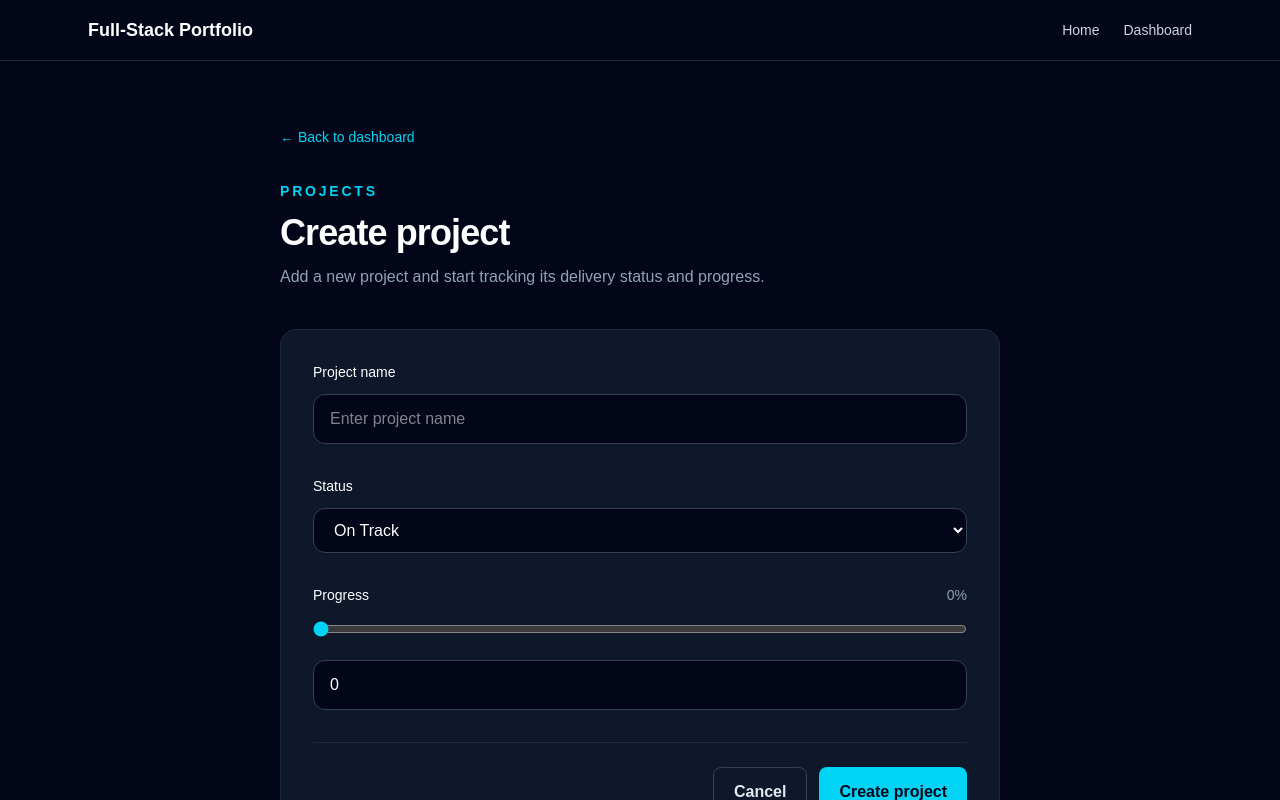
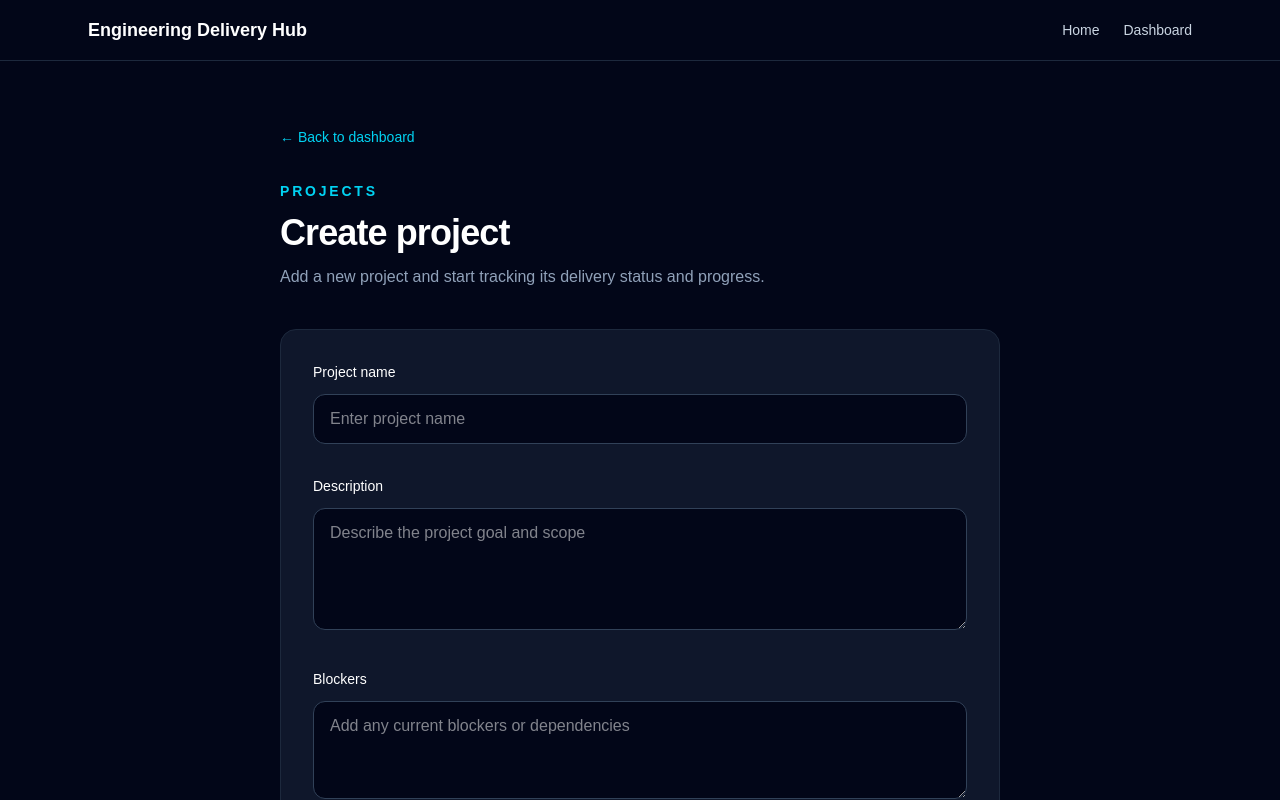
Before and after one commit to pratibashan/engineering-delivery-hub, a Next.js app in the folder web/: page /dashboard/projects/new in a window 1280 px wide. Shown: the top 800 px of the page. Built offline with nearby package versions, Linux system fonts and the light colour scheme; no server answers.

Commit message:
Add project management UI and CRUD integration

```diff
--- a/web/src/app/dashboard/projects/[id]/edit/page.tsx
+++ b/web/src/app/dashboard/projects/[id]/edit/page.tsx
@@ -16,6 +16,8 @@ export default function EditProjectPage() {
   const [name, setName] = useState("");
   const [status, setStatus] = useState<ProjectStatus>("On Track");
   const [progress, setProgress] = useState(0);
+  const [description, setDescription] = useState("");
+  const [blockers, setBlockers] = useState("");
 
   const [isLoading, setIsLoading] = useState(true);
   const [isSubmitting, setIsSubmitting] = useState(false);
@@ -29,6 +31,8 @@ export default function EditProjectPage() {
         setName(project.name);
         setStatus(project.status);
         setProgress(project.progress);
+        setDescription(project.description ?? "");
+        setBlockers(project.blockers ?? "");
       } catch (error) {
         console.error(error);
         setError("Unable to load project.");
@@ -40,7 +44,7 @@ export default function EditProjectPage() {
     loadProject();
   }, [id]);
 
-  async function handleSubmit(event: React.FormEvent<HTMLFormElement>) {
+  async function handleSubmit(event: React.SubmitEvent<HTMLFormElement>) {
     event.preventDefault();
 
     setError("");
@@ -51,6 +55,8 @@ export default function EditProjectPage() {
         name,
         status,
         progress,
+        description,
+        blockers,
       });
 
       router.push(`/dashboard/projects/${id}`);
@@ -108,6 +114,34 @@ export default function EditProjectPage() {
               value={name}
               onChange={(event) => setName(event.target.value)}
               required
+              className="mt-3 w-full rounded-xl border border-slate-700 bg-slate-950 px-4 py-3 outline-none transition focus:border-cyan-400"
+            />
+          </div>
+
+          <div>
+            <label htmlFor="description" className="block text-sm font-medium">
+              Description
+            </label>
+
+            <textarea
+              id="description"
+              value={description}
+              onChange={(event) => setDescription(event.target.value)}
+              rows={4}
+              className="mt-3 w-full rounded-xl border border-slate-700 bg-slate-950 px-4 py-3 outline-none transition focus:border-cyan-400"
+            />
+          </div>
+
+          <div>
+            <label htmlFor="blockers" className="block text-sm font-medium">
+              Blockers
+            </label>
+
+            <textarea
+              id="blockers"
+              value={blockers}
+              onChange={(event) => setBlockers(event.target.value)}
+              rows={3}
               className="mt-3 w-full rounded-xl border border-slate-700 bg-slate-950 px-4 py-3 outline-none transition focus:border-cyan-400"
             />
           </div>
--- a/web/src/app/dashboard/projects/[id]/page.tsx
+++ b/web/src/app/dashboard/projects/[id]/page.tsx
@@ -73,6 +73,20 @@ export default async function ProjectDetailsPage({
           </div>
 
           <div className="mt-8 border-t border-slate-800 pt-6">
+            <p className="text-sm text-slate-500">Description</p>
+            <p className="mt-2 text-slate-300">
+              {project.description || "No description added."}
+            </p>
+          </div>
+
+          <div className="mt-8 border-t border-slate-800 pt-6">
+            <p className="text-sm text-slate-500">Blockers</p>
+            <p className="mt-2 text-slate-300">
+              {project.blockers || "No blockers reported."}
+            </p>
+          </div>
+
+          <div className="mt-8 border-t border-slate-800 pt-6">
             <p className="text-sm text-slate-500">Project ID</p>
             <p className="mt-2 break-all text-sm text-slate-300">
               {project.id}
--- a/web/src/app/dashboard/projects/new/page.tsx
+++ b/web/src/app/dashboard/projects/new/page.tsx
@@ -13,10 +13,12 @@ export default function NewProjectPage() {
   const [name, setName] = useState("");
   const [status, setStatus] = useState<ProjectStatus>("On Track");
   const [progress, setProgress] = useState(0);
+  const [description, setDescription] = useState("");
+  const [blockers, setBlockers] = useState("");
   const [isSubmitting, setIsSubmitting] = useState(false);
   const [error, setError] = useState("");
 
-  async function handleSubmit(event: React.FormEvent<HTMLFormElement>) {
+  async function handleSubmit(event: React.SubmitEvent<HTMLFormElement>) {
     event.preventDefault();
 
     setError("");
@@ -27,6 +29,8 @@ export default function NewProjectPage() {
         name,
         status,
         progress,
+        description,
+        blockers,
       });
 
       router.push("/dashboard");
@@ -77,6 +81,36 @@ export default function NewProjectPage() {
               onChange={(event) => setName(event.target.value)}
               placeholder="Enter project name"
               required
+              className="mt-3 w-full rounded-xl border border-slate-700 bg-slate-950 px-4 py-3 outline-none transition focus:border-cyan-400"
+            />
+          </div>
+
+          <div>
+            <label htmlFor="description" className="block text-sm font-medium">
+              Description
+            </label>
+
+            <textarea
+              id="description"
+              value={description}
+              onChange={(event) => setDescription(event.target.value)}
+              placeholder="Describe the project goal and scope"
+              rows={4}
+              className="mt-3 w-full rounded-xl border border-slate-700 bg-slate-950 px-4 py-3 outline-none transition focus:border-cyan-400"
+            />
+          </div>
+
+          <div>
+            <label htmlFor="blockers" className="block text-sm font-medium">
+              Blockers
+            </label>
+
+            <textarea
+              id="blockers"
+              value={blockers}
+              onChange={(event) => setBlockers(event.target.value)}
+              placeholder="Add any current blockers or dependencies"
+              rows={3}
               className="mt-3 w-full rounded-xl border border-slate-700 bg-slate-950 px-4 py-3 outline-none transition focus:border-cyan-400"
             />
           </div>
--- a/web/src/app/layout.tsx
+++ b/web/src/app/layout.tsx
@@ -14,9 +14,9 @@ const geistMono = Geist_Mono({
 });
 
 export const metadata: Metadata = {
-  title: "Full-Stack AI Portfolio",
+  title: "Engineering Delivery Hub",
   description:
-    "A production-style full-stack application built with Next.js, React Native, TypeScript, AWS, and AI.",
+    "A production-style application built with Next.js, TypeScript, AWS serverless services, and generative AI.",
 };
 
 export default function RootLayout({ children }: LayoutProps<"/">) {
--- a/web/src/app/page.tsx
+++ b/web/src/app/page.tsx
@@ -5,16 +5,17 @@ export default function Home() {
     <main className="min-h-screen bg-slate-950 px-6 py-16 text-white">
       <section className="mx-auto max-w-6xl">
         <p className="text-sm font-semibold uppercase tracking-widest text-cyan-400">
-          Full-Stack Portfolio Project
+          Engineering Delivery Hub
         </p>
 
-        <h1 className="mt-4 max-w-4xl text-4xl font-bold tracking-tight sm:text-6xl">
-          Build, organize, and summarize team work with AI.
+        <h1 className="mt-4 max-w-4xl text-4xl font-bold tracking-tight sm:text-5xl">
+          Track engineering initiatives, surface delivery risks, and generate
+          AI-powered project insights.
         </h1>
 
         <p className="mt-6 max-w-2xl text-lg leading-8 text-slate-300">
-          A production-style application built with Next.js, React Native,
-          TypeScript, AWS serverless services, and generative AI.
+          A production-style application built with Next.js, TypeScript, AWS
+          serverless services, and generative AI.
         </p>
 
         <div className="mt-10 flex flex-wrap gap-4">
--- a/web/src/components/layout/Header.tsx
+++ b/web/src/components/layout/Header.tsx
@@ -10,7 +10,7 @@ export default function Header() {
     <header className="border-b border-slate-800 bg-slate-950 text-white">
       <div className="mx-auto flex max-w-6xl items-center justify-between px-6 py-4">
         <Link href="/" className="text-lg font-bold">
-          Full-Stack Portfolio
+          Engineering Delivery Hub
         </Link>
 
         <nav aria-label="Primary navigation">
--- a/web/src/lib/projects.ts
+++ b/web/src/lib/projects.ts
@@ -40,6 +40,8 @@ type CreateProjectInput = {
   name: string;
   status: Project["status"];
   progress: number;
+  description?: string;
+  blockers?: string;
 };
 
 export async function createProject(
@@ -70,6 +72,8 @@ type UpdateProjectInput = {
   name: string;
   status: Project["status"];
   progress: number;
+  description?: string;
+  blockers?: string;
 };
 
 export async function updateProject(
--- a/web/src/types/dashboard.ts
+++ b/web/src/types/dashboard.ts
@@ -11,4 +11,6 @@ export type Project = {
   name: string;
   status: ProjectStatus;
   progress: number;
+  description?: string;
+  blockers?: string;
 };
```
Also changed, not shown: 2 other files (tests, documents, lock files or other folders).
